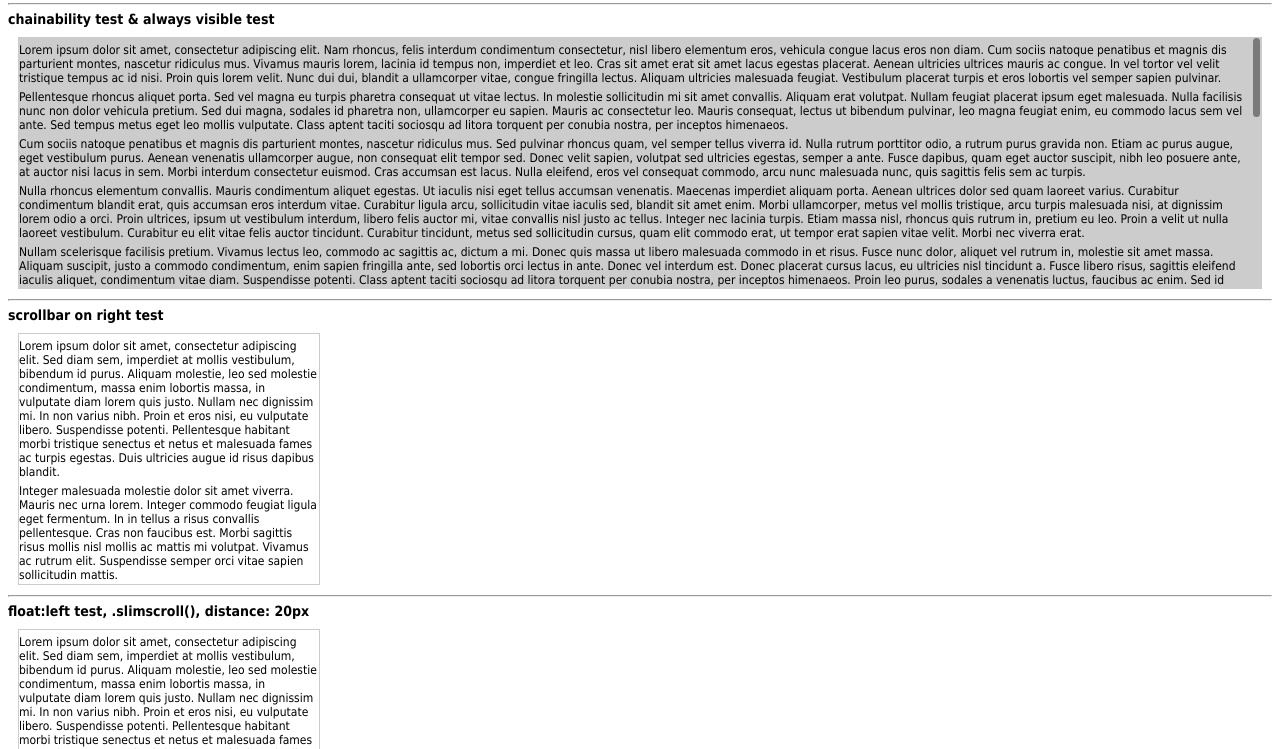
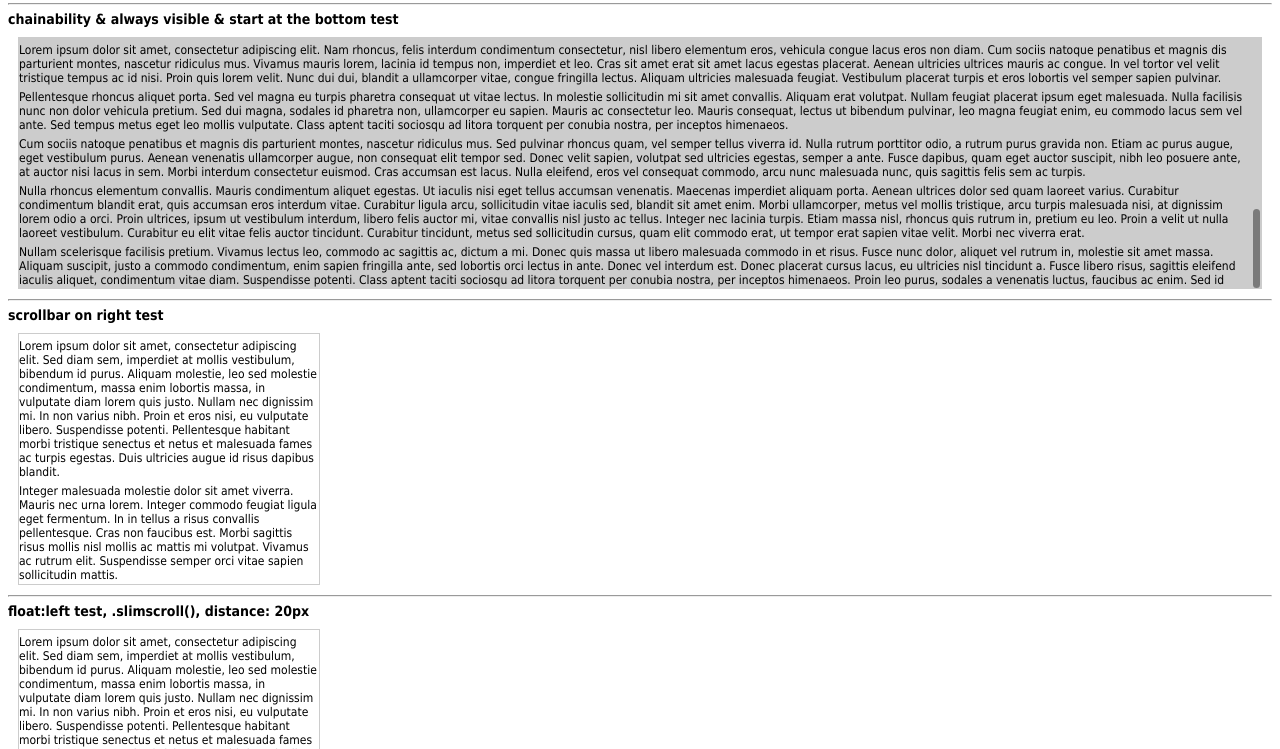
Before and after one commit to rochal/jQuery-slimScroll, a plain HTML site: page index.htm in a window 1280 px wide. Shown: the part 51-800 px from the top of the page. Drawn offline with nearby package versions, Linux system fonts and the light colour scheme.

Commit message:
Added 'start' configuration option. Now, you can set it to start: 'bottom' to force content to automatically scroll to the very bottom of the scrollable div.

```diff
--- a/index.htm
+++ b/index.htm
@@ -22,7 +22,7 @@
 	  <h1>jQuery slimScroll</h1>
 	  <h2>Facebook-like jQuery Scrollbar</h1>
 
-	  <hr /><h2>chainability test & always visible test</h2>
+	  <hr /><h2>chainability & always visible & start at the bottom test</h2>
 	  <div id="test1">
 		<p>Lorem ipsum dolor sit amet, consectetur adipiscing elit. Nam rhoncus, felis interdum condimentum consectetur, nisl libero elementum eros, vehicula congue lacus eros non diam. Cum sociis natoque penatibus et magnis dis parturient montes, nascetur ridiculus mus. Vivamus mauris lorem, lacinia id tempus non, imperdiet et leo. Cras sit amet erat sit amet lacus egestas placerat. Aenean ultricies ultrices mauris ac congue. In vel tortor vel velit tristique tempus ac id nisi. Proin quis lorem velit. Nunc dui dui, blandit a ullamcorper vitae, congue fringilla lectus. Aliquam ultricies malesuada feugiat. Vestibulum placerat turpis et eros lobortis vel semper sapien pulvinar.</p>
 		<p>Pellentesque rhoncus aliquet porta. Sed vel magna eu turpis pharetra consequat ut vitae lectus. In molestie sollicitudin mi sit amet convallis. Aliquam erat volutpat. Nullam feugiat placerat ipsum eget malesuada. Nulla facilisis nunc non dolor vehicula pretium. Sed dui magna, sodales id pharetra non, ullamcorper eu sapien. Mauris ac consectetur leo. Mauris consequat, lectus ut bibendum pulvinar, leo magna feugiat enim, eu commodo lacus sem vel ante. Sed tempus metus eget leo mollis vulputate. Class aptent taciti sociosqu ad litora torquent per conubia nostra, per inceptos himenaeos.</p>
@@ -88,7 +88,8 @@
 		  $(function(){
 			  $('#test1').slimScroll({
 				  height: '250px',
-				  alwaysVisible: true
+				  alwaysVisible: true,
+				  start: 'bottom'
 			  }).css({ background: '#ccc', paddingRight: '10px' });
 			  $('#test2').slimScroll({
 				  position: 'left',
--- a/slimScroll.js
+++ b/slimScroll.js
@@ -2,7 +2,7 @@
  * Dual licensed under the MIT (http://www.opensource.org/licenses/mit-license.php)
  * and GPL (http://www.opensource.org/licenses/gpl-license.php) licenses.
  *
- * Version: 0.2.6
+ * Version: 0.2.7
  *
  */
 (function($) {
@@ -25,6 +25,7 @@
 				color = o.color || '#000',
 				position = o.position || 'right',
 				distance = o.distance || '1px',
+				start = o.start || 'top',
 				opacity = o.opacity || .4,
 				alwaysVisible = o.alwaysVisible === true;
 
@@ -70,6 +71,9 @@
 						WebkitBorderRadius: size,
 						zIndex: 99
 				});
+
+				//check start position
+				if (start == 'bottom') { bar.css({ bottom:0, top: 'auto' }); }
 
 				//set position
 				var posCss = (position == 'right') ? { right: distance } : { left: distance };
@@ -217,7 +221,6 @@
 						}, 1000);
 					}
 				}
-
 			});
 
 			//maintain chainability
```
Also changed, not shown: index.min.htm (+3 -2 lines), slimScroll.min.js.
